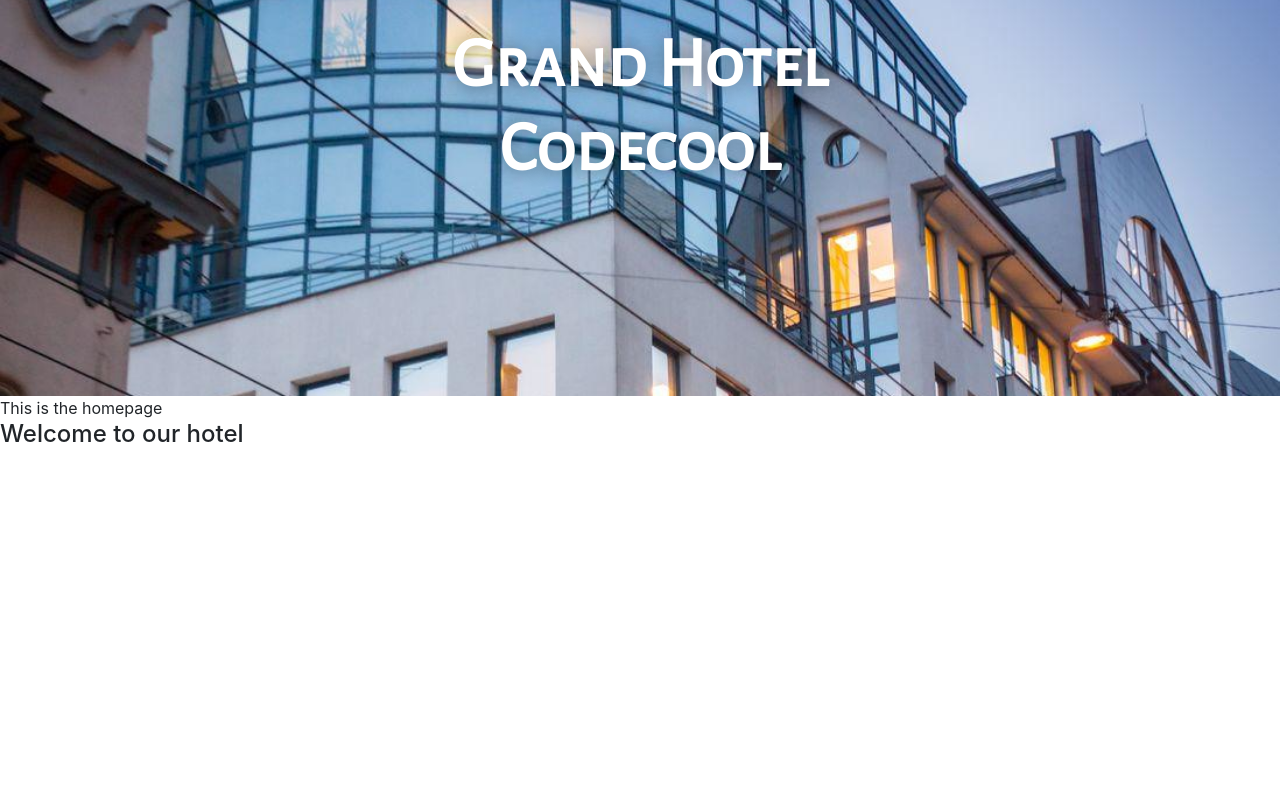
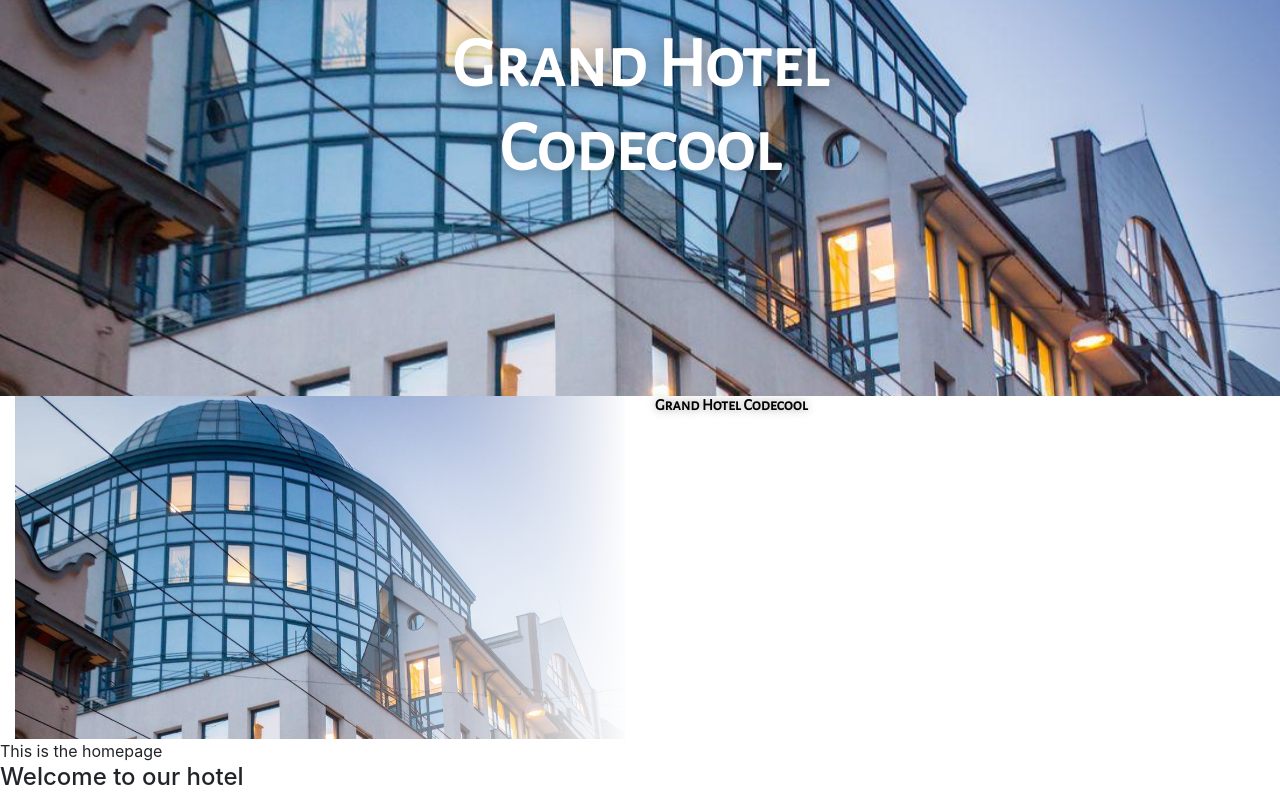
Before and after one commit to Gnorbi951/hotel_frontend, a React (Create React App) app: page / in a window 1280 px wide. Shown: the part 400-1200 px from the top of the page. Before the commit the page ends 856 px from the top, so only its background shows below. Built offline with nearby package versions, Linux system fonts and the light colour scheme.

Commit message:
add shadow picture row basics

```diff
--- a/src/Components/Home.js
+++ b/src/Components/Home.js
@@ -1,11 +1,15 @@
 import React from "react";
 import CoverPicture from "./layout/CoverPicture";
+import LeftContainer from "./layout/LeftContainer";
 
 
 const Home = () => {
   return (
     <React.Fragment>
         <CoverPicture />
+        <div className="container-fluid">
+            <LeftContainer />
+        </div>
       <div>This is the homepage</div>
       <h4>Welcome to our hotel</h4>
     </React.Fragment>
--- /dev/null
+++ b/src/Components/layout/LeftContainer.js
@@ -0,0 +1,45 @@
+import React from "react";
+
+const LeftContainer = (props) => {
+    var greetingsText = "Grand Hotel Codecool"
+
+    return (<React.Fragment>
+        <div className="row">
+        <div className="col-6" >
+            <img className={"left-element"}
+                src={window.location.origin + "/pictures/cover3.png"}
+                style={imageStyle}
+            />
+            <div style={shading}></div>
+        </div>
+        <div className="col-6">
+        <h1 style={centerElement}><b>{greetingsText}</b></h1>
+        </div>
+        </div>
+    </React.Fragment>)
+}
+
+export default LeftContainer;
+
+const imageStyle = {
+    width: "100%",
+    height: "100%",
+}
+
+const shading = {
+    position: "absolute",
+    right: "-1px",
+    top: "0",
+    height: "100%",
+    width: "50%",
+    background: "linear-gradient(to right, rgba(255,255,255,0) 0%, #fff 97%, #fff 100%)",
+}
+
+const centerElement = {
+    zIndex: "1",
+    color: "black",
+    textShadow: "0 0 10px rgba(0,0,0,0.4)",
+    fontFamily: "Alegreya Sans SC, Alata",
+    fontSize: "1em",
+    textAlign: "left",
+}
```
